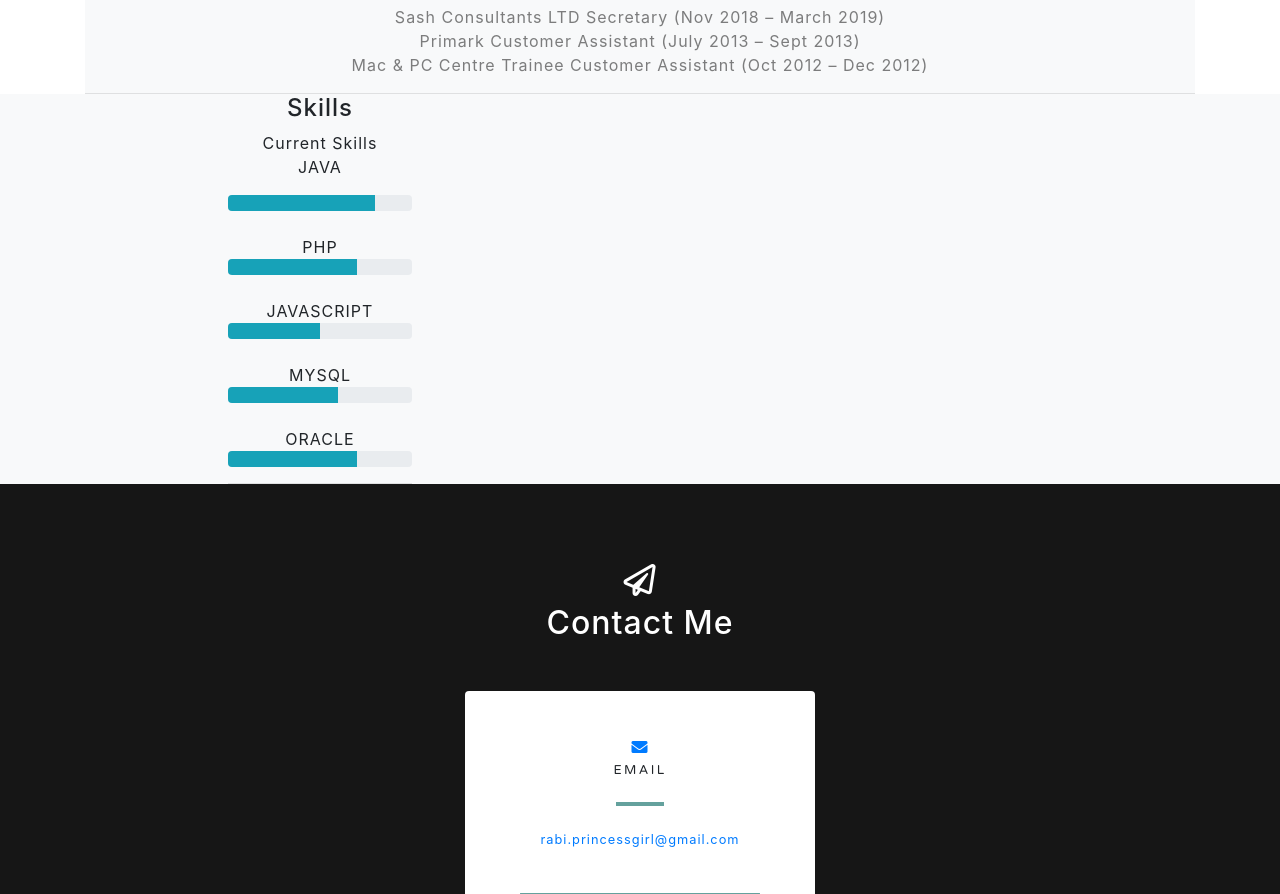
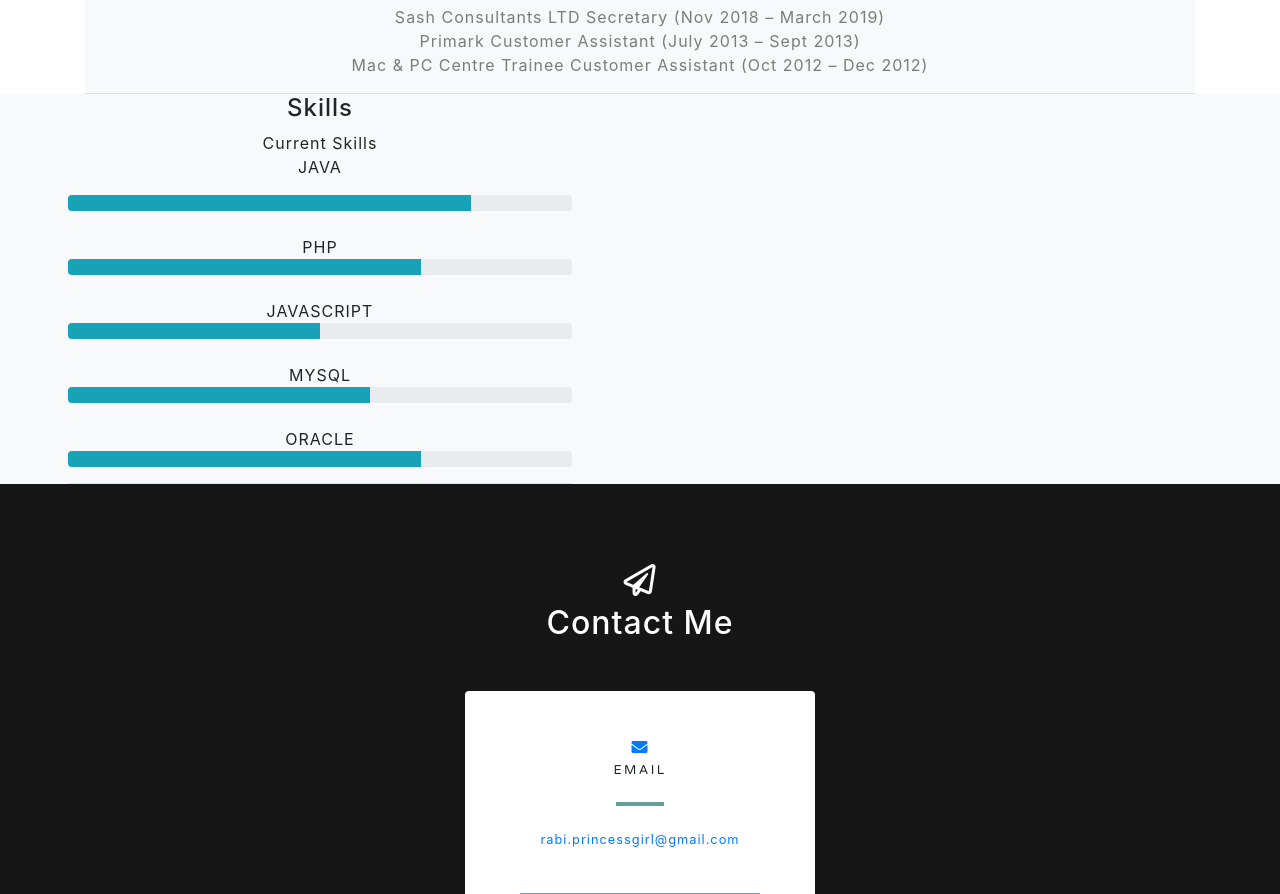
Before and after one commit to rabaaa/Rabia, a website with bundled scripts: page index.html in a window 1280 px wide. Shown: the part 1505-2399 px from the top of the page. Built offline with nearby package versions, Linux system fonts and the light colour scheme.

Commit message:
Update index.html

```diff
--- a/index.html
+++ b/index.html
@@ -116,7 +116,7 @@
                 <div class="project-text w-50 my-auto text-center text-lg-centre">
                   <div class="container">
               <div class="row justify-content-center">
-                <div class="col-md-4">
+                <div class="col-md-10">
              <h4>Skills</h4>
 
                   Current Skills
```
